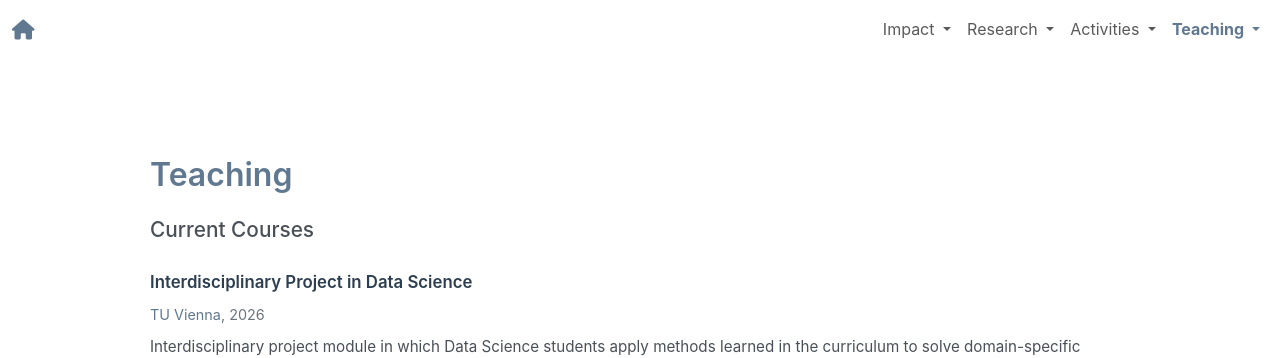
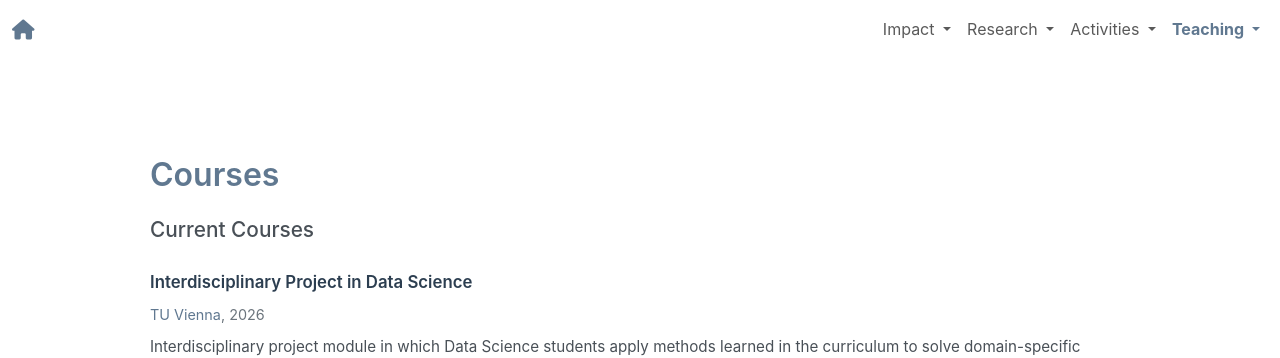
Before and after one commit to behas/behas.github.com, a Jekyll site: the page built from courses.html, in a window 1280 px wide. Shown: the top 358 px of the page. Built offline with Jekyll 4.4.1, drawn with Linux system fonts in a browser that asks for light colours; a style sheet for code colours, icons or effects is not loaded.

Commit message:
Rename Teaching page to Courses
The Teaching dropdown in the nav already covers the broader
'Teaching' framing; the page itself lists individual courses.
Avoids the duplicated 'Teaching > Teaching' nav label.

- New /courses page replaces /teaching (same content, renamed
  H1, title, and meta)
- Update Teaching dropdown subitem to 'Courses' -> /courses
- Update homepage lead link to /courses

```diff
--- a/_data/navigation.yml
+++ b/_data/navigation.yml
@@ -40,7 +40,7 @@
 - name: Teaching
   dropdown: true
   items:
-    - name: Teaching
-      link: /teaching
+    - name: Courses
+      link: /courses
     - name: Students
       link: /students
--- a/teaching.html
+++ b/courses.html
@@ -1,14 +1,14 @@
 ---
 layout: default
-title: Teaching
-permalink: /teaching
-description: "Teaching activities by Bernhard Haslhofer, including courses on data science, cryptoassets, and information systems."
-keywords: "teaching, courses, cryptoasset analytics, TU Wien, data science"
+title: Courses
+permalink: /courses
+description: "Courses taught by Bernhard Haslhofer at TU Wien and other institutions, covering data science, cryptoassets, and information systems."
+keywords: "courses, cryptoasset analytics, TU Wien, data science"
 ---
 
 <div class="container mt-3">
 
-  <h1 class="section-title">Teaching</h1>
+  <h1 class="section-title">Courses</h1>
 
   <h3 class="mt-4 mb-3">Current Courses</h3>
 
--- a/index.html
+++ b/index.html
@@ -48,7 +48,7 @@ keywords: "Bernhard Haslhofer, digital currencies, cryptoasset analytics, blockc
             I lead the <a href="https://csh.ac.at/research/research-topic/digital-currency-ecosystems/" target="_blank" rel="noopener noreferrer">Digital Currency Ecosystems</a> research group at the <a href="https://www.csh.ac.at/" target="_blank" rel="noopener noreferrer">Complexity Science Hub</a> in Vienna. My research develops computational methods for cryptoasset analytics and decentralized finance, digital crime and forensics, and large-scale disinformation.
           </p>
           <p>
-            I co-founded <a href="https://www.iknaio.com" target="_blank" rel="noopener noreferrer">Iknaio Cryptoasset Analytics</a> and serve as a <a href="https://justizonline.gv.at/jop/web/exl/W333553" target="_blank" rel="noopener noreferrer">court-certified expert</a> in IT and cryptoasset forensics. I also teach <a href="/teaching">courses on these topics</a> at <a href="https://www.tuwien.at/" target="_blank" rel="noopener noreferrer">TU Wien</a>.
+            I co-founded <a href="https://www.iknaio.com" target="_blank" rel="noopener noreferrer">Iknaio Cryptoasset Analytics</a> and serve as a <a href="https://justizonline.gv.at/jop/web/exl/W333553" target="_blank" rel="noopener noreferrer">court-certified expert</a> in IT and cryptoasset forensics. I also teach <a href="/courses">courses on these topics</a> at <a href="https://www.tuwien.at/" target="_blank" rel="noopener noreferrer">TU Wien</a>.
           </p>
         </section>
 
```
